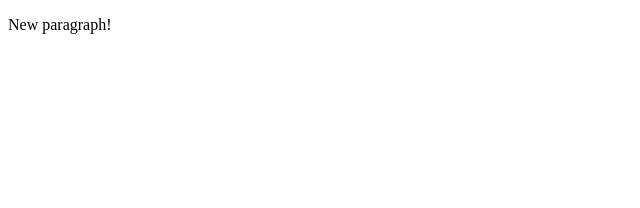
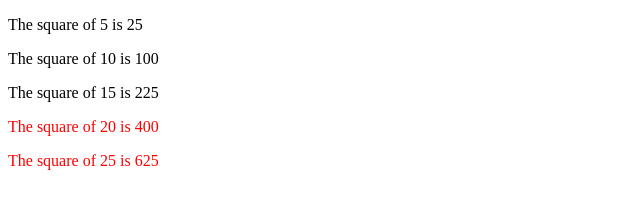
Before and after one commit to jhn316/d3, a plain HTML site: page Book/project-folder/index.html in a window 1280 px wide. Shown: the whole page, without its empty margins (0-640 px from the left). Drawn offline with Linux system fonts and the light colour scheme.

Commit message:
data binding

```diff
--- a/Book/project-folder/index.html
+++ b/Book/project-folder/index.html
@@ -8,7 +8,22 @@
     <body>
         <script type="text/javascript">
             // Your beautiful D3 code will go here
-            d3.select("body").append("p").text("New paragraph!");
+            //d3.select("body").append("p").text("New paragraph!");
+            var dataset = [5,10,15,20,25];
+            d3.select("body").selectAll("p")
+                .data(dataset)
+                .enter()
+                .append("p")
+                //.text("New paragraph!")
+                //.text(function(d){return d*d;})
+                .text(function(d){return "The square of " + d + " is " + d*d;})
+                .style("color", function(d) {
+                    if (d > 15) {   //Threshold of 15
+                        return "red";
+                    } else {
+                        return "black";
+                    }
+                });
         </script>
     </body>
 </html>
```
